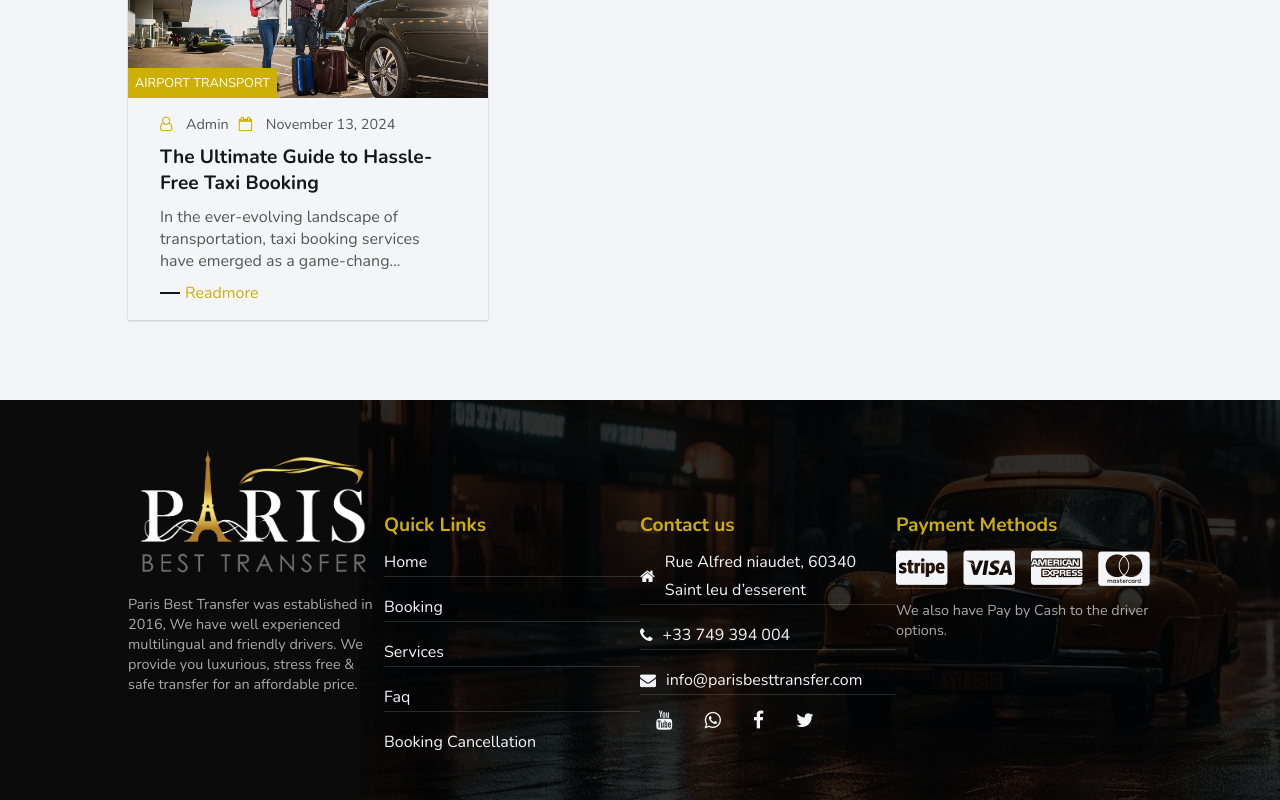
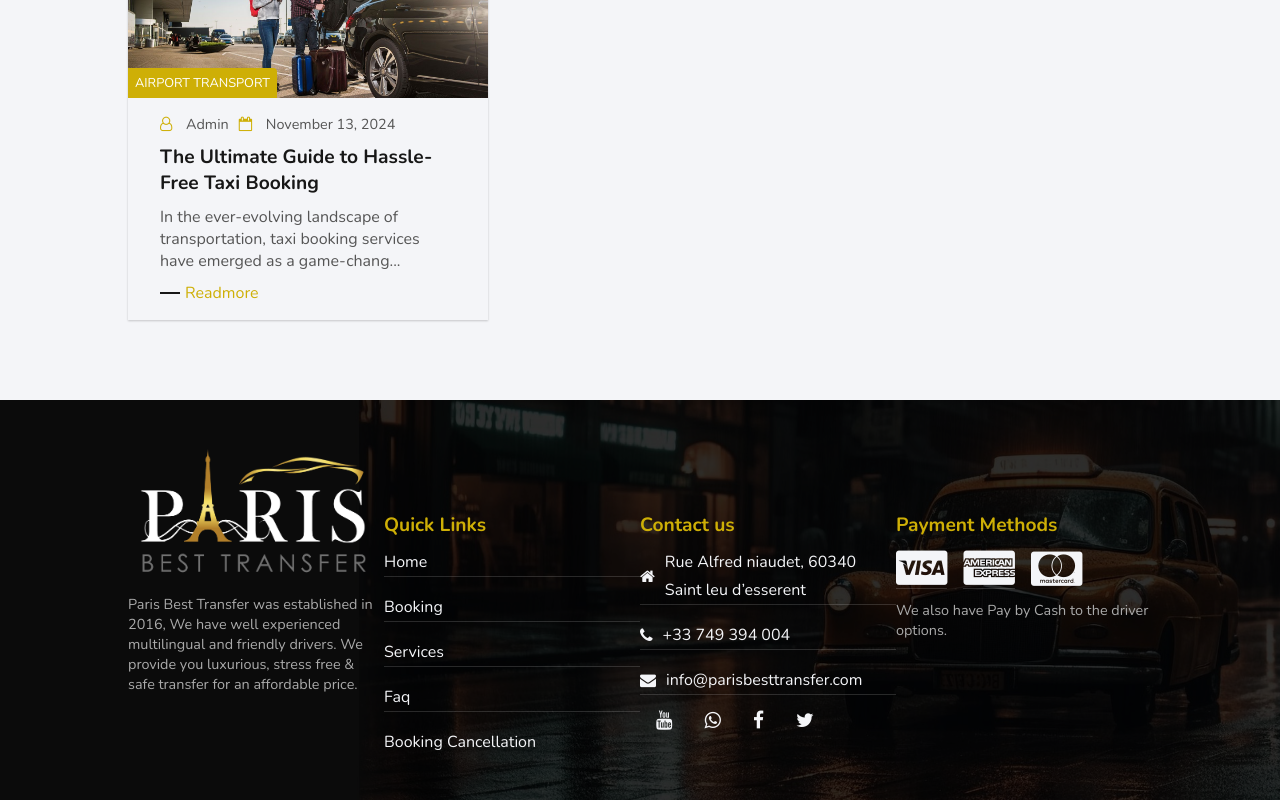
Before and after one commit to dgokul19/parisbesttransfer, a Next.js app: page /blog in a window 1280 px wide. Shown: the part 675-1475 px from the top of the page. Built offline with nearby package versions, Linux system fonts and the light colour scheme.

Commit message:
JSON schema

```diff
--- a/src/app/components/Footer/index.js
+++ b/src/app/components/Footer/index.js
@@ -44,7 +44,6 @@ const FooterComponent = () => {
                     <div className={classes.footerBx}>
                         <h3>Payment Methods</h3>
                         <ul className={classes.cardPayment}>
-                            <li><i className="fa fa-cc-stripe"></i></li>
                             <li><i className="fa fa-cc-visa"></i></li>
                             <li><i className="fa fa-cc-amex"></i></li>
                             <li><i className="fa fa-cc-mastercard"></i></li>
```
Also changed, not shown: src/app/constants/booking.js (+71 -0 lines).
